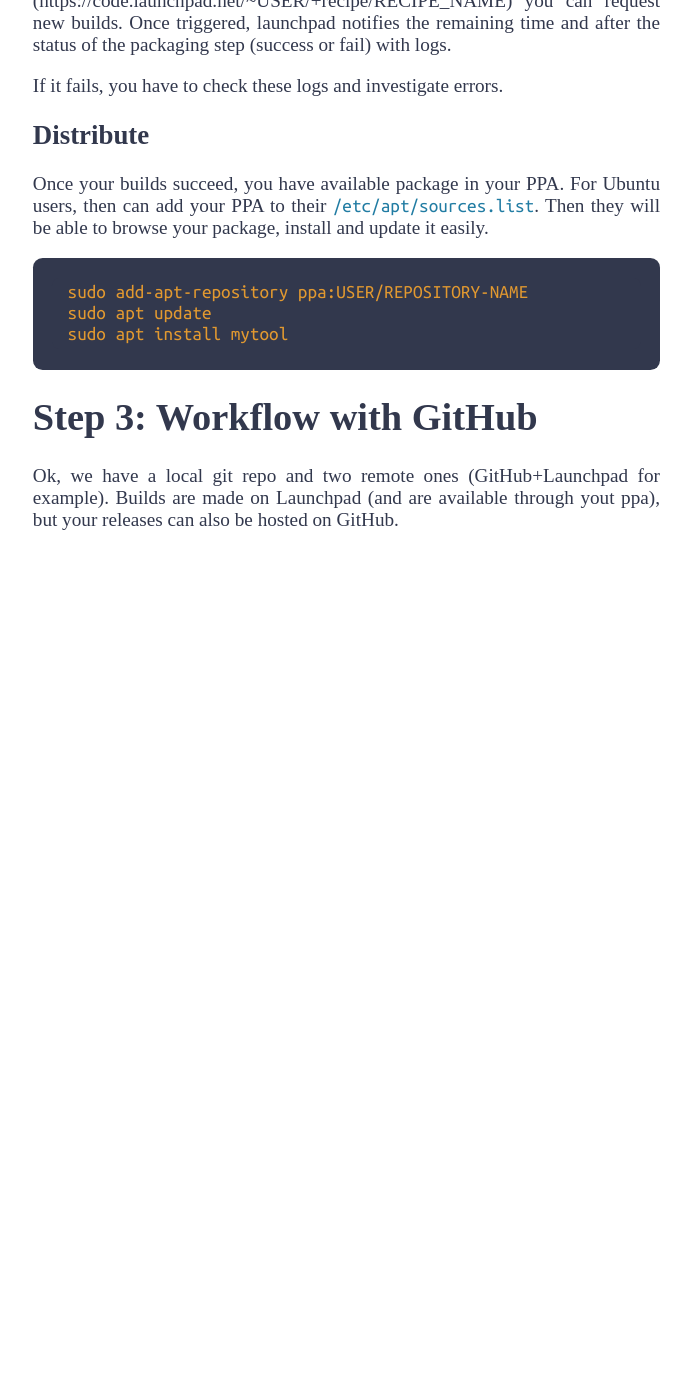
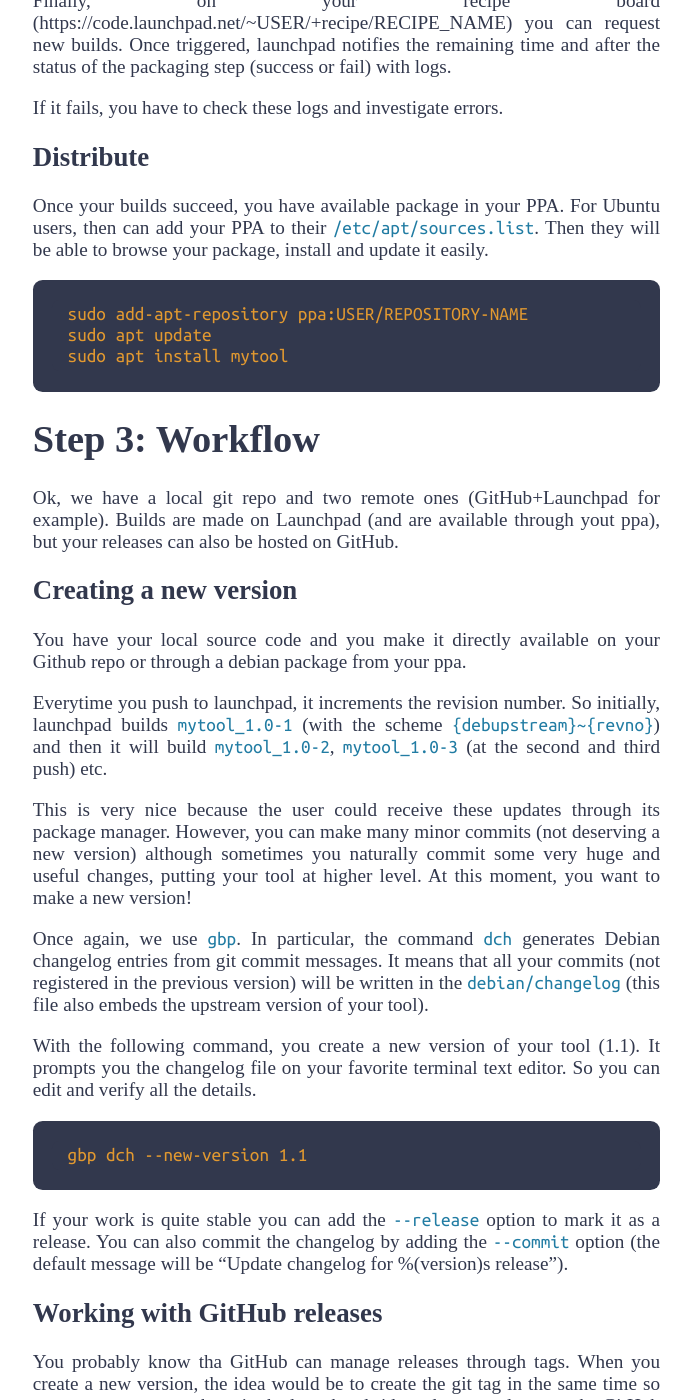
Before and after one commit to asiffer/bio, a Jekyll site: the page built from _posts/2018-08-07-distribute-with-git-and-launchpad.md, in a window 1280 px wide and 1400 px high, scrolled down 6410 px. Shown: the whole window, without its empty margins (428-1119 px from the left). Built offline with Jekyll 4.4.1, drawn with Linux system fonts in a browser that asks for light colours; nearby versions of some CDN libraries; some web fonts are replaced; before the commit the page ends 7040 px from its top, so only the background shows below that; some of the changed text lies outside the part shown.

Commit message:
update workflow post

````diff
--- a/_posts/2018-08-07-distribute-with-git-and-launchpad.md
+++ b/_posts/2018-08-07-distribute-with-git-and-launchpad.md
@@ -15,7 +15,7 @@
 make install
 ```
 
-However, it looks a bit handmade: of course, you don't need to be a computer science expert to enter these commands, but this is not as easy as installing an app on your smartphone. Moreover, for all the linux users which can use yor work, this is not handled by their package manager: just think about the uninstall or update process ...
+However, it looks a bit handmade: of course, you don't need to be a computer science expert to enter these commands, but this is not as easy as installing an app on your smartphone. Moreover, for all the linux users which can use your work, this is not handled by their package manager: just think about the uninstall or update process ...
 
 Obviously, many ways exist to solve these drawbacks. Here we want to explain how you can distribute your work through debian packages and make it available for ubuntu user with a personal package archive (you know the `ppa:/...` you can add to your `/etc/apt/sources.list`).
 
@@ -135,7 +135,7 @@
 git add debian/
 git commit -m "Towards a debian package"
 ```
-Then we use `gbp` to create the debian package. In `mytool/` folder:
+Then we use `gbp` command (from the `git-buildpackage` package) to create the debian package. In `mytool/` folder:
 ```bash
 gbp buildpackage --git-ignore-new
 ```
@@ -219,6 +219,78 @@
 ```
 
 
-# Step 3: Workflow with GitHub
+# Step 3: Workflow
 
 Ok, we have a local git repo and two remote ones (GitHub+Launchpad for example). Builds are made on Launchpad (and are available through yout ppa), but your releases can also be hosted on GitHub.
+
+## Creating a new version
+
+You have your local source code and you make it directly available on your Github repo or through a debian package from your ppa.
+
+Everytime you push to launchpad, it increments the revision number. So initially, launchpad builds `mytool_1.0-1` (with the scheme `{debupstream}~{revno}`) and then it will build `mytool_1.0-2`, `mytool_1.0-3` (at the second and third push) etc.
+
+This is very nice because the user could receive these updates through its package manager.
+However, you can make many minor commits (not deserving a new version) although sometimes you naturally commit some very huge and useful changes, putting your tool at higher level. At this moment, you want to make a new version!
+
+Once again, we use `gbp`. In particular, the command `dch` generates Debian changelog entries from git commit messages. It means that all your commits (not registered in the previous version) will be written in the `debian/changelog` (this file also embeds the upstream version of your tool).
+
+With the following command, you create a new version of your tool (1.1). It prompts you the changelog file on your favorite terminal text editor. So you can edit and verify all the details.
+```
+gbp dch --new-version 1.1
+```
+If your work is quite stable you can add the `--release` option to mark it as a release.
+You can also commit the changelog by adding the `--commit` option (the default message will be "Update changelog for %(version)s release").
+
+## Working with GitHub releases
+
+You probably know tha GitHub can manage releases through tags. When you create a new version, the idea would be to create the git tag in the same time so as to create a new package in the launchpad side and a new release on the GitHub side. And you can also upload the .deb packages created on launchpad to the GitHub release (as "release assets").
+
+The process is the following: add your new code to git, create the new version, commit, tag and push!
+```
+# add your changes
+git add -a
+# create the new version and commit everything
+git dch --new-version X.X --commit
+# tag the commit (its name will be "debian/X.X")
+gbp buildpackage --git-tag-only
+# push the tag
+git push origin --tags
+git push launchpad --tags
+```
+
+Instead of using `gbp`, the tag can be done manually. The equivalent is:
+```
+git tag -a debian/X.X -m "Update changelog for X.X release"
+```
+
+When you push the tag, you can also precise the tag you want to push (the command `--tags` push all the tags) through:
+```
+git push origin debian/X.X
+```
+
+Warning: if you push normally on launchpad, a new package is naturally built. If after that you push the tag, some build/upload problems can occur because the revision number did not change (so it cannot replace the previous package with a new package with the same version).
+
+## Final workflow
+
+```
+# you have written new code ...
+# you can check locally if your package builds correctly
+gbp buildpackage
+
+# if everything is ok, you can add your changes
+git add -a
+
+# if you want to create a new version...
+# update the changelog (the --commit option will also commit the changes previously added)
+git dch --new-version X.X --commit
+# create the corresponding tag (its name will be "debian/X.X")
+gbp buildpackage --git-tag-only
+# then push
+git push origin --tags
+git push launchpad --tags
+
+# otherwise
+git commit -m "your minor changes"
+git push origin master
+git push launchpad master
+```
````
Also changed, not shown: other parts of _posts/2018-08-07-distribute-with-git-and-launchpad.md (+1 -1 lines).
